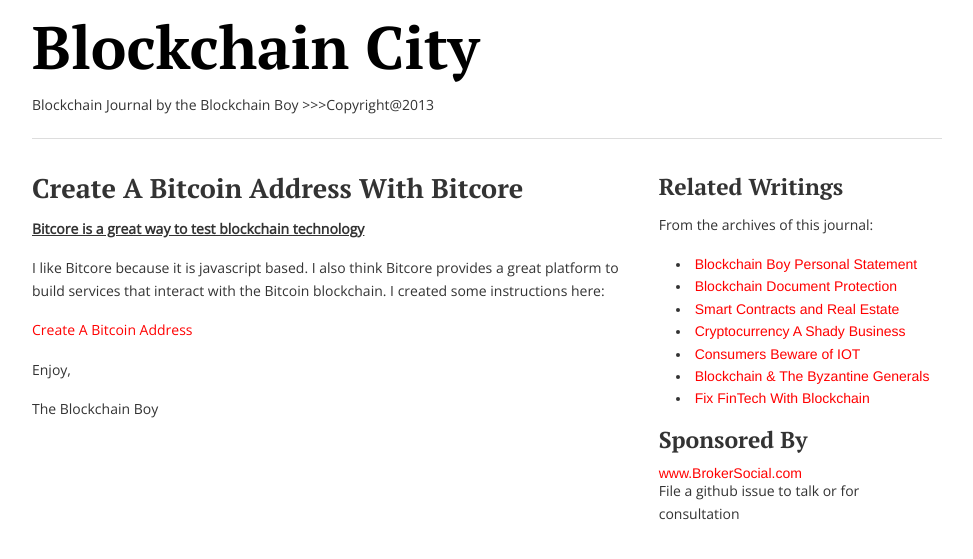
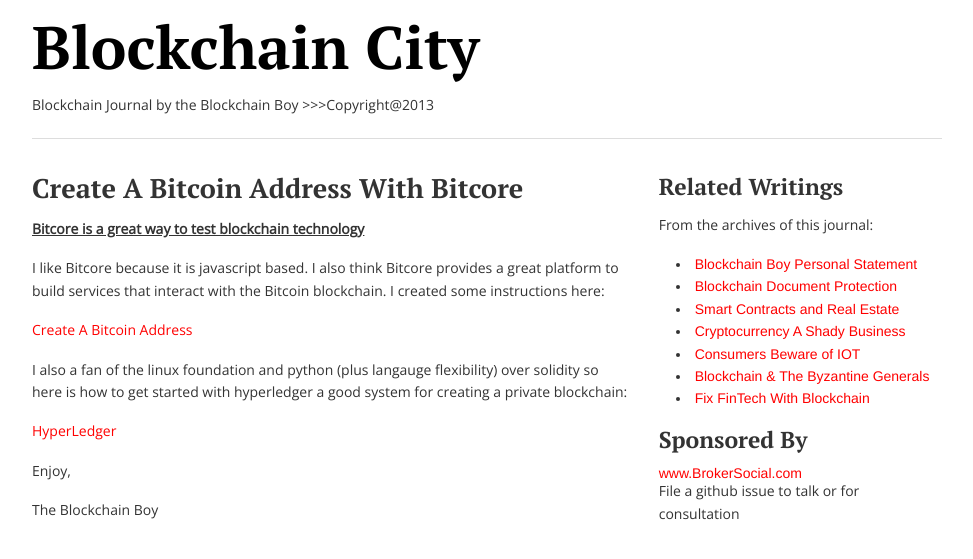
Before and after one commit to redbullmaxstrength/theblockchainboy.github.io, a Jekyll site: the page built from _posts/1880-09-16-create-bitcore-address.markdown, in a window 1280 px wide. Shown: the top 559 px of the page, without its empty margins (153-1126 px from the left). Built offline with Jekyll 4.4.1, drawn with Linux system fonts in a browser that asks for light colours.

Commit message:
Update 1880-09-16-create-bitcore-address.markdown
hyperledger

```diff
--- a/_posts/1880-09-16-create-bitcore-address.markdown
+++ b/_posts/1880-09-16-create-bitcore-address.markdown
@@ -11,6 +11,11 @@
 
 [Create A Bitcoin Address](https://github.com/theblockchainboy/bitcore)
 
+I also a fan of the linux foundation and python (plus langauge flexibility) over solidity so here is how to get started
+with hyperledger a good system for creating a private blockchain:
+
+[HyperLedger](https://github.com/theblockchainboy/awesome-hyperledger-fabric)
+
 Enjoy,
 
 The Blockchain Boy
```
